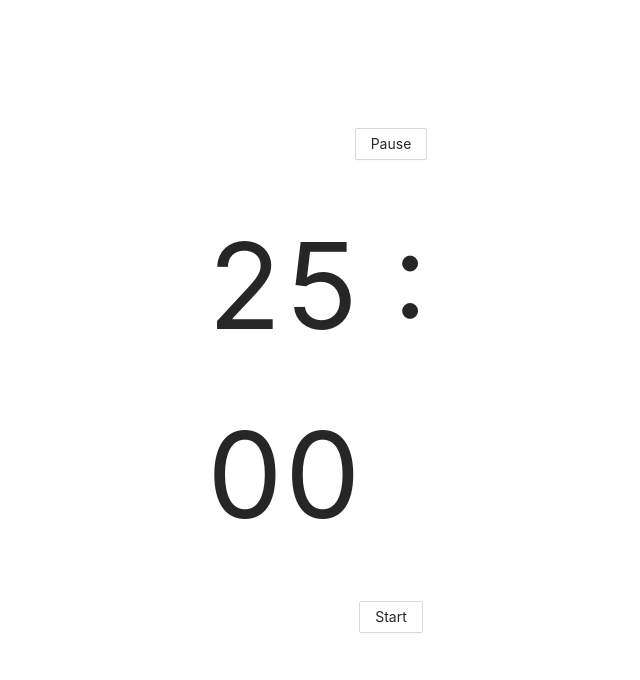
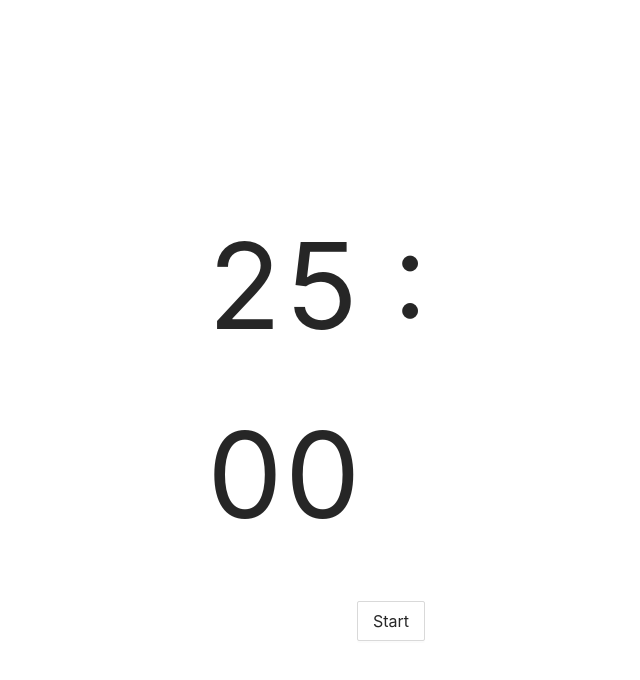
Before and after one commit to ashgkwd/panda-tomato, a React (Create React App) app: page / in a window 1280 px wide. Shown: the top 680 px of the page, without its empty margins (249-889 px from the left). Built offline with nearby package versions, Linux system fonts and the light colour scheme.

Commit message:
ux: shows tooltip for keyboard shortcuts 🎹

```diff
--- a/src/Pomodoro/PomodoroRender.tsx
+++ b/src/Pomodoro/PomodoroRender.tsx
@@ -1,4 +1,4 @@
-import { Button } from "antd";
+import { Button, Tooltip } from "antd";
 import React from "react";
 import Display from "../Countdown/Display";
 import { Pomodorable } from "../types/Pomodorable";
@@ -7,19 +7,32 @@ import "./styles.css";
 function PomodoroRender({ onToggle, isPaused, minutes, seconds }: Pomodorable) {
   return (
     <div className="pt-pomodoro">
+      <Tooltip
+        placement="top"
+        title="Spacebar"
+        className={`pt-visible-${!isPaused}`}
+      >
         <Button
-        className={`pt-is-paused-${isPaused} pt-pomodoro-pause`}
+          className={`pt-visible-${!isPaused} pt-pomodoro-pause`}
           onClick={onToggle}
         >
           Pause
         </Button>
+      </Tooltip>
       <Display minutes={minutes} seconds={seconds} />
+      <Tooltip
+        placement="bottom"
+        title="Spacebar"
+        className={`pt-visible-${isPaused}`}
+      >
         <Button
-        className={`pt-is-paused-${isPaused} pt-pomodoro-start`}
+          size="large"
+          className={`pt-visible-${isPaused} pt-pomodoro-start`}
           onClick={onToggle}
         >
           Start
         </Button>
+      </Tooltip>
     </div>
   );
 }
```
Lines whose indentation alone changed are shown as unchanged.
